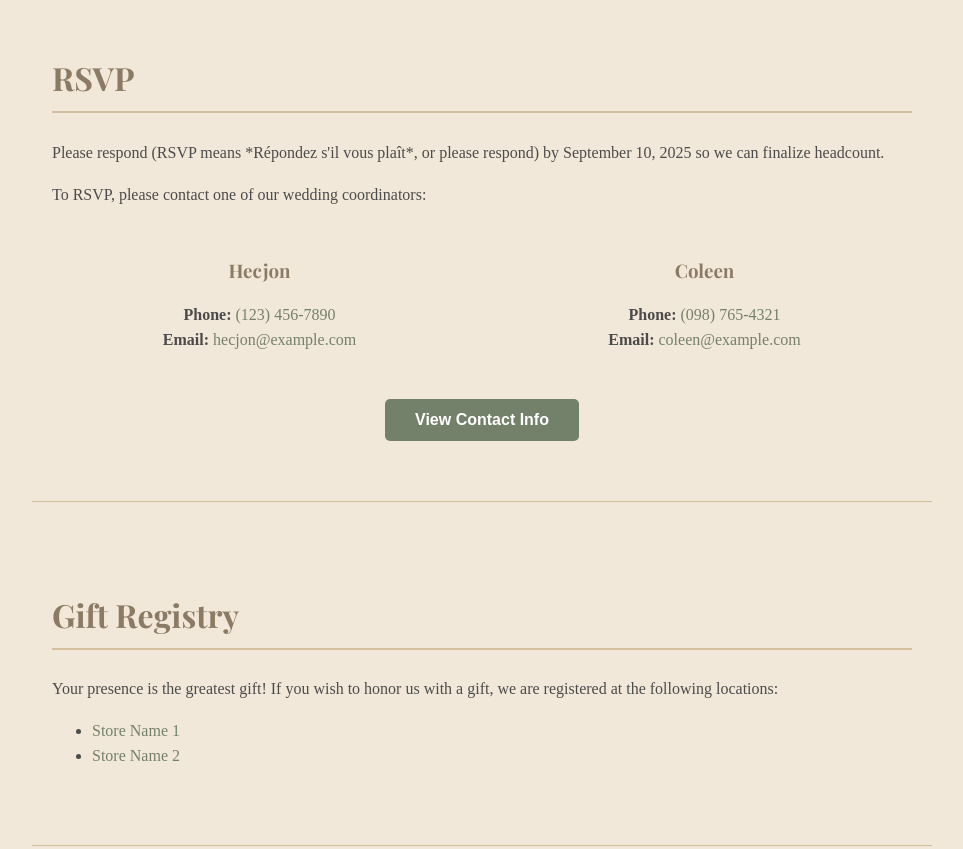
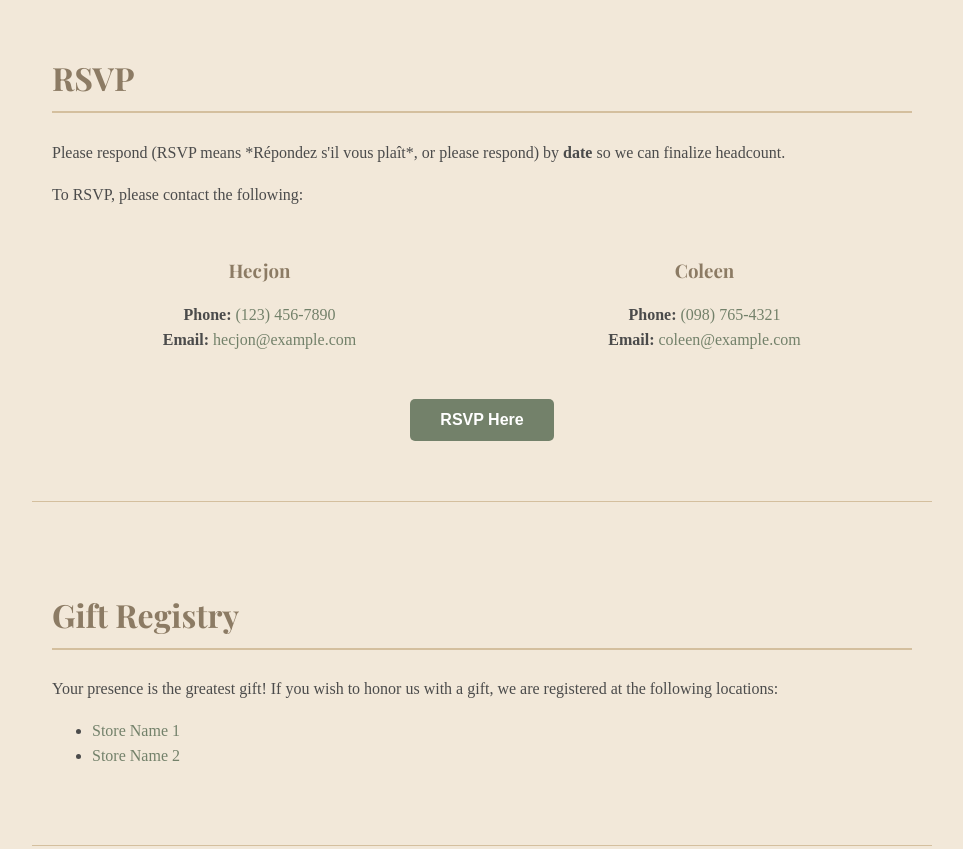
Before and after one commit to ree-ave/hecjon-coleen-wedding-site, a plain HTML site: page index.html in a window 1280 px wide. Shown: the part 3802-4651 px from the top of the page, without its empty margins (158-1121 px from the left). Drawn offline with nearby package versions, Linux system fonts and the light colour scheme.

Commit message:
Update RSVP section text and button label

```diff
--- a/index.html
+++ b/index.html
@@ -114,8 +114,8 @@
         <!-- RSVP Page -->
         <section id="rsvp" class="section">
             <h2>RSVP</h2>
-            <p>Please respond (RSVP means *Répondez s'il vous plaît*, or please respond) by September 10, 2025 so we can finalize headcount.</p>
-            <p>To RSVP, please contact one of our wedding coordinators:</p>
+            <p>Please respond (RSVP means *Répondez s'il vous plaît*, or please respond) by <strong>date</strong> so we can finalize headcount.</p>
+            <p>To RSVP, please contact the following:</p>
 
             <div style="display: flex; gap: 30px; justify-content: center; margin-top: 30px; flex-wrap: wrap;">
                 <div style="text-align: center; flex: 1; min-width: 250px;">
@@ -136,11 +136,9 @@
 
             <div style="text-align: center; margin-top: 30px;">
                 <button onclick="toggleContactsModal()" style="background-color: var(--color-primary); color: white; padding: 12px 30px; border: none; border-radius: 5px; font-size: 1rem; cursor: pointer; font-weight: bold;">
-                    View Contact Info
+                    RSVP Here
                 </button>
-            </div>
-
-            <!-- Hidden Modal for Contact Details -->
+            </div>            <!-- Hidden Modal for Contact Details -->
             <div id="contactsModal" style="display: none; position: fixed; top: 0; left: 0; width: 100%; height: 100%; background-color: rgba(0,0,0,0.5); justify-content: center; align-items: center; z-index: 2000;">
                 <div style="background-color: white; padding: 30px; border-radius: 10px; max-width: 500px; box-shadow: 0 10px 40px rgba(0,0,0,0.2); text-align: center;">
                     <h2 style="color: var(--color-secondary); margin-top: 0;">Contact Our Wedding Team</h2>
```
